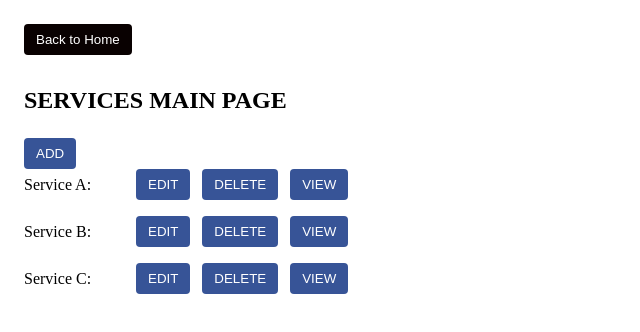
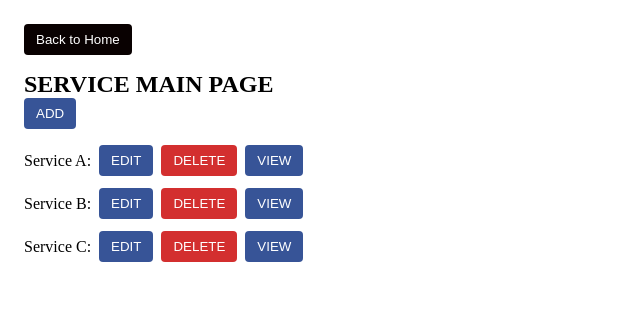
Before and after one commit to trevortrues/Scheduling-Program, a React (Vite) app in the folder src/renderer/: page /service in a window 1280 px wide. Shown: the top 332 px of the page, without its empty margins (0-640 px from the left). Built offline with nearby package versions, Linux system fonts and the light colour scheme.

Commit message:
added delete for services

```diff
--- a/src/renderer/src/components/ServicePage.jsx
+++ b/src/renderer/src/components/ServicePage.jsx
@@ -1,5 +1,7 @@
-import React from "react";
+import React, {useState} from "react";
 import { Link } from "react-router-dom";
+
+// *IMPORTANT* this code here is mostly copied from resident page
 
 const buttonStyle = {
   padding: "8px 12px",
@@ -10,7 +12,54 @@ const buttonStyle = {
   cursor: "pointer",
 };
 
-export default function Service() {
+const deleteButtonStyle = {
+  ...buttonStyle,
+  backgroundColor: "#d32f2f",
+};
+
+//this was originally just called Service instead of ServicePage, no idea how it was working
+export default function ServicePage() {
+
+  //making services manually here, link to database
+  const [services, setServices]=useState([
+    {id:1, name: "Service A", isDeleted: false},
+    {id:2, name: "Service B", isDeleted: false},
+    {id:3, name: "Service C", isDeleted: false},
+
+  ]);
+
+  const [showDeleteConfirm, setShowDeleteConfirm] =useState(false);
+
+  const [serviceToDelete,setServiceToDelete] = useState(null);
+
+  const handleDeleteClick = (service) =>{
+    setServiceToDelete(service);
+    setShowDeleteConfirm(true);
+  };
+
+  const handleConfirmDelete=()=>{
+    if(serviceToDelete){
+      setServices(prevServices=>
+        prevServices.map(service=>
+            service.id===serviceToDelete.id
+              ? {...service, isDeleted: true}
+              : service
+        )
+      )
+    }
+
+    setShowDeleteConfirm(false);
+    setServiceToDelete(null);
+  };
+
+  const handleCancelDelete = ()=>{
+    setShowDeleteConfirm(false);
+    setServiceToDelete(null);
+  };
+
+  const activeServices = services.filter(service => !service.isDeleted);
+  const deletedServices = services.filter(service => service.isDeleted);
+
   return (
     <div style={{ padding: "16px" }}>
       {/* Back to Home */}
@@ -30,39 +79,100 @@ export default function Service() {
         </button>
       </Link>
 
-      <h1 style={{ fontSize: "24px", fontWeight: "bold", marginBottom: "24px" }}>
-        SERVICES MAIN PAGE
-      </h1>
+       <div style={{ marginBottom: "16px" }}>
+        <h2 style={{ fontSize: "24px", fontWeight: "bold", margin: 0 }}>
+          SERVICE MAIN PAGE
+        </h2>
 
         <Link to="/adds" style={{ textDecoration: "none" }}><button style={buttonStyle}>ADD</button></Link>
+    </div>
+    {/* deleted services section */}
+    {deletedServices.length >0 && (
+        <div style ={{ position: "fixed",top:400, padding: "16px", backgroundColor: "#f5f5f5", borderRadius: "4px"}}>
+          <h3 style={{color:"#666", marginBottom: "12px" }}>Deleted Services</h3>
+          <div style={{display: "flex", flexDirection: "column", gap: "12px" }}>{deletedServices.map(service => (
+            <div key={service.id} style = {{display: "flex", gap: "8px", alignItems: "center"}}>
+              <span style ={{ color:"#999", textDecoration: "line-through" }}>
+                {service.name}:
+              </span>
+              <span style = {{color: "#999", fontStyle: "italic"}}>Deleted</span>
+              </div>
+          ))}
+          </div>
+          </div>
+      )}
 
+        {/* active services */}
+      <div style={{ display: "flex", flexDirection: "column", gap: "12px", marginBottom:"24px" }}>
+        {activeServices.map(service => (
+          <div key={service.id} style={{ display: "flex", gap: "8px", alignItems: "center" }}>
+            <span>{service.name}:</span>
+            <button style={buttonStyle}>EDIT</button>
+            <button
+              style={deleteButtonStyle}
+              onClick={() => handleDeleteClick(service)}
+            >
+              DELETE
+            </button>
+            <button style={buttonStyle}>VIEW</button>
+          </div>
+        ))}
+      </div>
 
-           {/* May come back in a change the colors of each button */}
-      <div style={{ display: "flex", flexDirection: "column", gap: "16px" }}>
-        {/* Service A */}
-        <div style={{ display: "flex", alignItems: "center", gap: "12px" }}>
-          <span style={{ width: "100px" }}>Service A:</span>
-          <Link to="/editser" style={{ textDecoration: "none" }}><button style={buttonStyle}>EDIT</button></Link>
-          <button style={buttonStyle}>DELETE</button>
-          <button style={buttonStyle}>VIEW</button>
-        </div>
-
-        {/* Service B */}
-        <div style={{ display: "flex", alignItems: "center", gap: "12px" }}>
-          <span style={{ width: "100px" }}>Service B:</span>
-          <Link to="/editser" style={{ textDecoration: "none" }}><button style={buttonStyle}>EDIT</button></Link>
-          <button style={buttonStyle}>DELETE</button>
-          <button style={buttonStyle}>VIEW</button>
-        </div>
-
-        {/* Service C */}
-        <div style={{ display: "flex", alignItems: "center", gap: "12px" }}>
-          <span style={{ width: "100px" }}>Service C:</span>
-         <Link to="/editser" style={{ textDecoration: "none" }}><button style={buttonStyle}>EDIT</button></Link>
-          <button style={buttonStyle}>DELETE</button>
-          <button style={buttonStyle}>VIEW</button>
-        </div>
+      {showDeleteConfirm && (
+          <div style ={{
+            position: "fixed",
+            top: 0,
+            left: 0,
+            right: 0,
+            bottom: 0,
+            backgroundColor: "rgba(0,0,0,0.5)",
+            display: "flex",
+            justifyContent: "center",
+            alignItems: "center",
+            zIndex: 1000,
+          }}>
+            <div style={{
+              backgroundColor: "white",
+              padding: "24px",
+              borderRadius: "8px",
+              boxShadow: "0 4px 6px rgba(0,0,0,0.1)",
+              minWidth: "300px",
+            }}>
+              <h3 style={{marginTop: 0, marginBottom: "16px" }}>
+                Confirm Delete
+              </h3>
+              <p style = {{marginBottom: "24px" }}>
+                Are you sure you want to delete {serviceToDelete?.name}? This can be undone later.
+                </p>
+              <div style ={{display:"flex",gap:"12px", justifyContent: "flex-end"}}>
+                <button onClick={handleCancelDelete}
+                        style ={{
+                          padding: "8px 16px",
+                          borderRadius: "4px",
+                          backgroundColor: "#6c757d",
+                          color:"white",
+                          border:"none",
+                          cursor:"pointer",
+                        }}
+                        >Cancel
+                        </button>
+                <button
+                  onClick={handleConfirmDelete}
+                  style={{
+                    padding:"8px 16px",
+                    borderRadius: "4px",
+                    backgroundColor:"#d32f2f",
+                    color:"white",
+                    border:"none",
+                    cursor:"pointer",
+                  }}>
+                    Confirm Delete
+                  </button>
+              </div>
+              </div>
+            </div>
+        )}
       </div>
-    </div>
   );
 }
```
